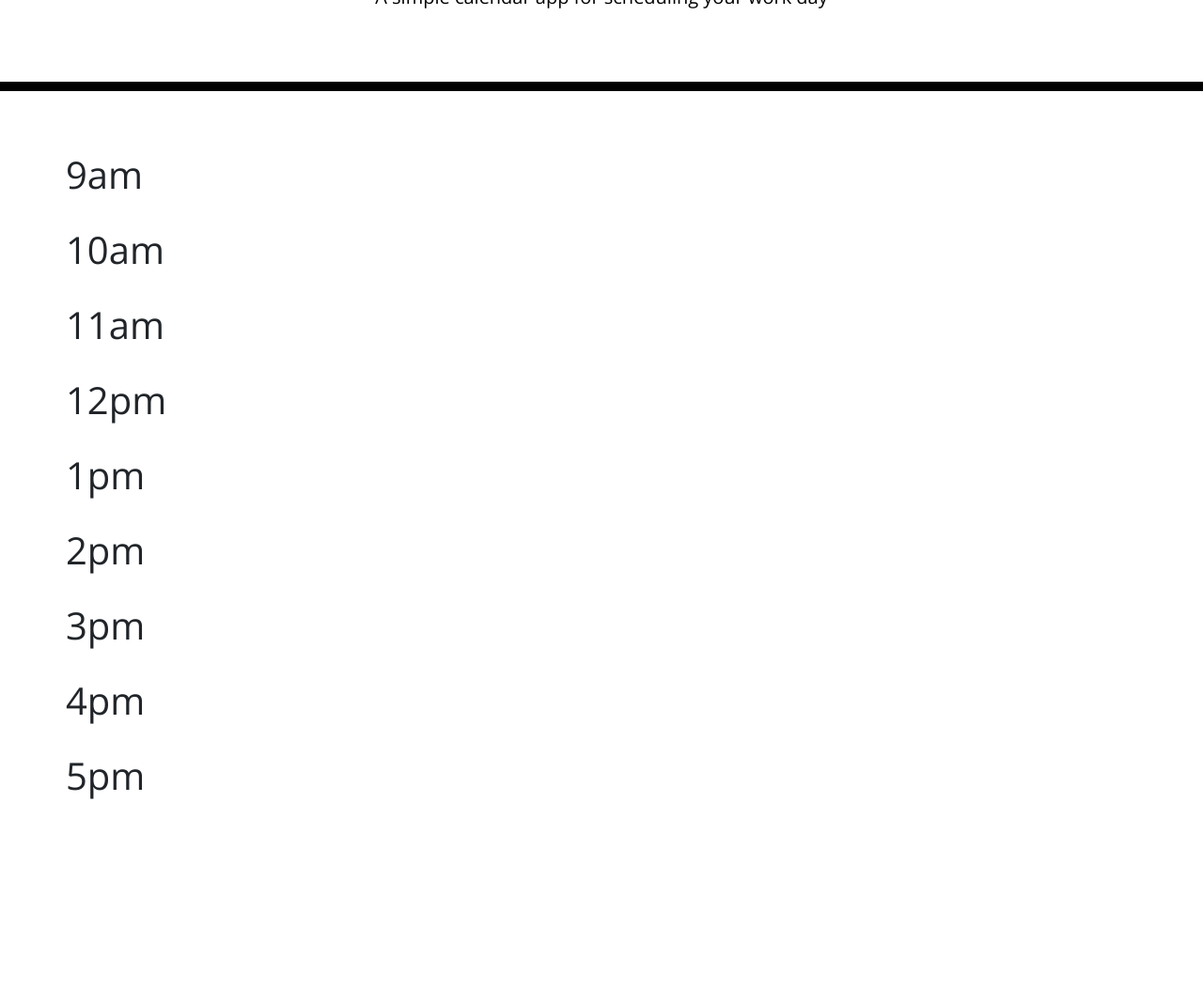
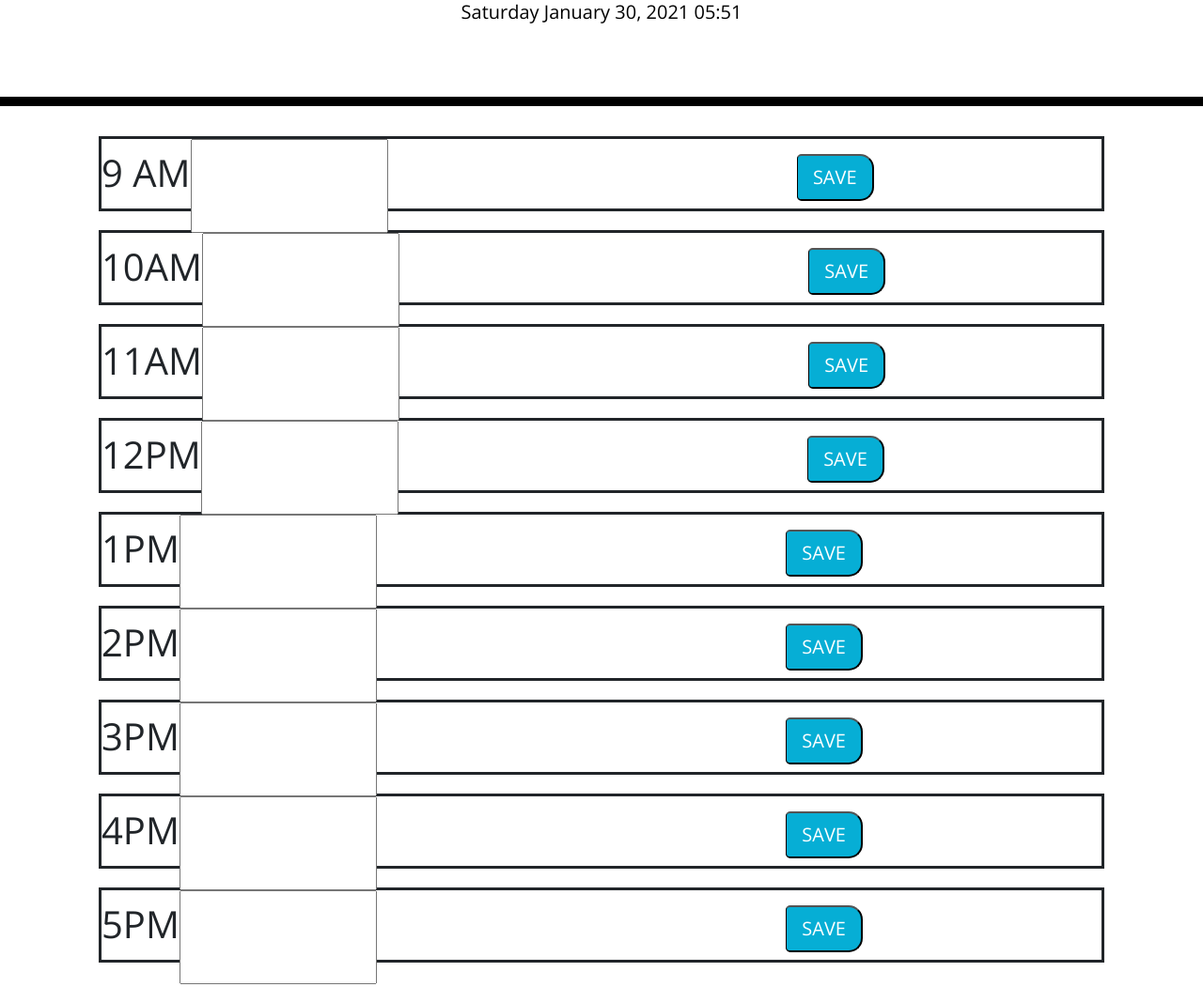
Before and after one commit to Lavina91/Modified_Work_Day_Scheduler, a plain HTML site: page index.html in a window 1280 px wide. Shown: the part 171-1222 px from the top of the page at 94% size. Before the commit the page ends 1064 px from the top, so only its background shows below. Drawn offline with nearby package versions, Linux system fonts and the light colour scheme.

Commit message:
connected dayjs library to my index.html

```diff
--- /dev/null
+++ b/function.js
@@ -0,0 +1,54 @@
+// variable declaring the time it currently is
+
+var currentDay = document.querySelector('#currentDay')
+currentDay.textContent = dayjs().format('dddd MMMM D, YYYY  hh:mm')
+
+// variable declaring all the time blocks
+var timeBlock = document.querySelectorAll('.time-block')
+
+var timeBlockHr = document.querySelector('.time-blockHR')
+
+var currentHour = dayjs().format('hh')
+
+
+
+
+
+// FUNCTIONS
+
+
+function changeColor(){
+
+    // if (timeBlockHr < currentHour){
+
+    //     timeBlock.setAttribute('class', 'past')
+
+
+    // }
+
+
+};
+
+
+function saveEvents(){
+
+}
+
+
+
+
+
+
+
+
+
+
+
+
+
+
+// EVENT LISTENER
+
+// saveBtn.addEventListner('click' function(){
+
+// })
--- a/index.html
+++ b/index.html
@@ -1,23 +1,14 @@
 <!DOCTYPE html>
 <html lang="en">
+
 <head>
   <meta charset="UTF-8" />
   <meta name="viewport" content="width=device-width, initial-scale=1.0" />
   <meta http-equiv="X-UA-Compatible" content="ie=edge" />
-    <link
-      rel="stylesheet"
-      href="https://stackpath.bootstrapcdn.com/bootstrap/4.3.1/css/bootstrap.min.css"
-    />
-    <link
-      rel="stylesheet"
-      href="https://use.fontawesome.com/releases/v5.8.1/css/all.css"
-      integrity="sha384-50oBUHEmvpQ+1lW4y57PTFmhCaXp0ML5d60M1M7uH2+nqUivzIebhndOJK28anvf"
-      crossorigin="anonymous"
-    />
-    <link
-      href="https://fonts.googleapis.com/css?family=Open+Sans&display=swap"
-      rel="stylesheet"
-    />
+  <link rel="stylesheet" href="https://stackpath.bootstrapcdn.com/bootstrap/4.3.1/css/bootstrap.min.css" />
+  <link rel="stylesheet" href="https://use.fontawesome.com/releases/v5.8.1/css/all.css"
+    integrity="sha384-50oBUHEmvpQ+1lW4y57PTFmhCaXp0ML5d60M1M7uH2+nqUivzIebhndOJK28anvf" crossorigin="anonymous" />
+  <link href="https://fonts.googleapis.com/css?family=Open+Sans&display=swap" rel="stylesheet" />
   <link rel="stylesheet" href="style.css" />
   <title>Work Day Scheduler</title>
 </head>
@@ -32,62 +23,101 @@
     <!-- Timeblocks go here -->
 
     <div class="row">
-        <div class="col-ld-12">
-          <h1>9am</h1>
+      <div class="time-block col-ld-8">
+        <h1 class="time-blockHR">9 AM</h1>
+      </div>
+      <input type="text">
+      <div class="col-lg-6">
+        <button class="saveBtn btn-lg">SAVE</button>
+      </div>
+    </div>
+
+
+
+    <div class="row">
+      <div class="time-block col-ld-8">
+        <h1>10AM</h1>
+      </div>
+      <input type="text">
+      <div class="col-lg-6">
+        <button class="saveBtn btn-lg">SAVE</button>
+      </div>
+    </div>
+
+
+
+    <div class="row">
+      <div class="time-block col-ld-8">
+        <h1>11AM</h1>
+      </div>
+      <input type="text">
+      <div class="col-lg-6">
+        <button class="saveBtn btn-lg">SAVE</button>
       </div>
     </div>
 
 
     <div class="row">
-        <div class="col-ld-12">
-          <h1>10am</h1>
+      <div class="time-block col-ld-8">
+        <h1>12PM</h1>
+      </div>
+      <input type="text">
+      <div class="col-lg-6">
+        <button class="saveBtn btn-lg">SAVE</button>
       </div>
     </div>
 
 
     <div class="row">
-        <div class="col-ld-12">
-          <h1>11am</h1>
+      <div class="time-block col-ld-8">
+        <h1>1PM</h1>
+      </div>
+      <input type="text">
+      <div class="col-lg-6">
+        <button class="saveBtn btn-lg">SAVE</button>
+      </div>
+    </div>
+
+    <div class="row">
+      <div class="time-block col-ld-8">
+        <h1>2PM</h1>
+      </div>
+      <input type="text">
+      <div class="col-lg-6">
+        <button class="saveBtn btn-lg">SAVE</button>
       </div>
     </div>
 
 
     <div class="row">
-        <div class="col-ld-12">
-          <h1>12pm</h1>
+      <div class="time-block col-ld-8">
+        <h1>3PM</h1>
+      </div>
+      <input type="text">
+      <div class="col-lg-6">
+        <button class="saveBtn btn-lg">SAVE</button>
       </div>
     </div>
 
 
     <div class="row">
-        <div class="col-ld-12">
-          <h1>1pm</h1>
+      <div class="time-block col-ld-8">
+        <h1>4PM</h1>
       </div>
-      </div>
-
-     <div class="row">
-        <div class="col-ld-12">
-          <h1>2pm</h1>
+      <input type="text">
+      <div class="col-lg-6">
+        <button class="saveBtn btn-lg">SAVE</button>
       </div>
     </div>
 
 
     <div class="row">
-        <div class="col-ld-12">
-          <h1>3pm</h1>
+      <div class="time-block col-ld-8">
+        <h1>5PM</h1>
       </div>
-      </div>
-
-
-     <div class="row">
-        <div class="col-ld-12">
-          <h1>4pm</h1>
-        </div>
-      </div>
-
-       <div class="row">
-        <div class="col-ld-12">
-          <h1>5pm</h1>
+      <input type="text">
+      <div class="col-lg-6">
+        <button class="saveBtn btn-lg">SAVE</button>
       </div>
     </div>
 
@@ -96,10 +126,11 @@
 
 
   <!-- CDN example (unpkg) -->
-    <script src="https://unpkg.com/dayjs@1.8.21/dayjs.min.js"></script>
-    <script src="https://unpkg.com/dayjs@1.8.21/plugin/utc.js"></script>
-    <script>dayjs.extend(window.dayjs_plugin_utc)</script>
+
+  <script src="https://cdnjs.cloudflare.com/ajax/libs/dayjs/1.10.4/dayjs.min.js"></script>
+  <script src='./function.js'></script>
   <script src="https://cdnjs.cloudflare.com/ajax/libs/jquery/3.2.1/jquery.min.js"></script>
   <script src="https://cdnjs.cloudflare.com/ajax/libs/moment.js/2.24.0/moment.min.js"></script>
 </body>
+
 </html>
--- a/style.css
+++ b/style.css
@@ -33,7 +33,9 @@ textarea{
 .row {
   white-space: pre-wrap;
   height: 80px;
-  border-top: 1px solid white;;
+  border-top: 1px solid white;
+  border: solid;
+  margin: 20px;
 }
 
 .hour {
@@ -63,9 +65,14 @@ textarea{
   border-bottom-right-radius: 15px;
   background-color: #06AED5;
   color: white;
+  float: right;
 }
 
 .saveBtn i:hover {
   font-size: 20px;
   transition: all .3s ease-in-out;
 }
+
+h1{
+  margin-top: -20px;
+}
```
Lines whose indentation alone changed are shown as unchanged.
